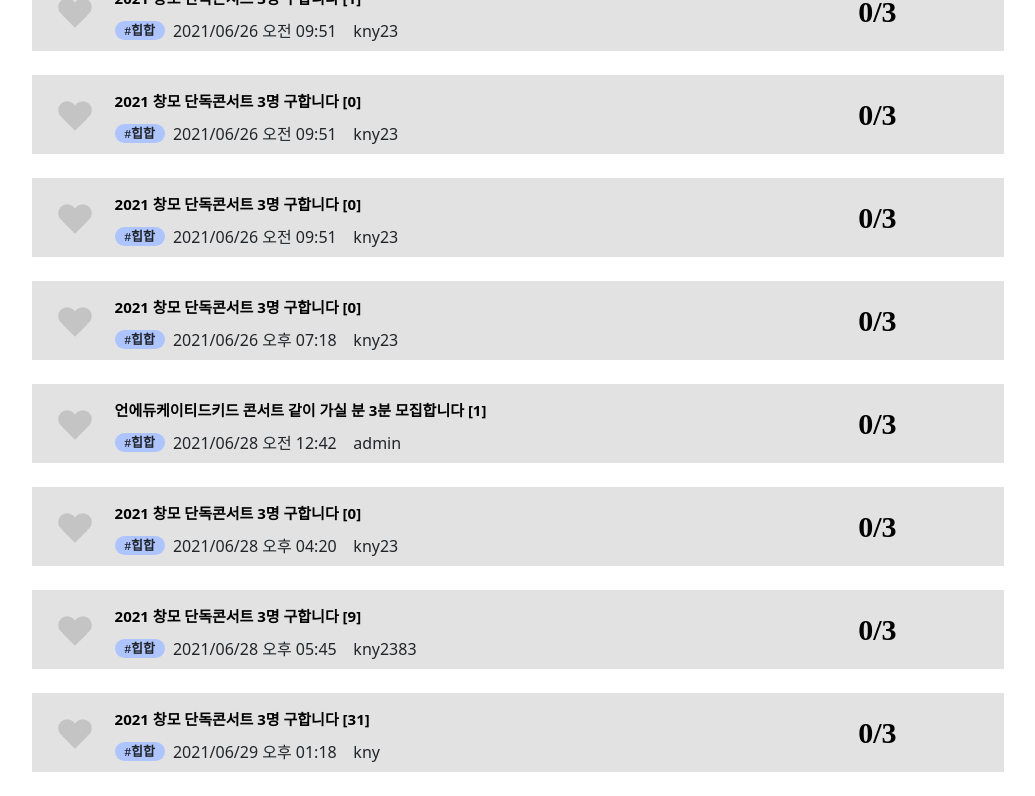
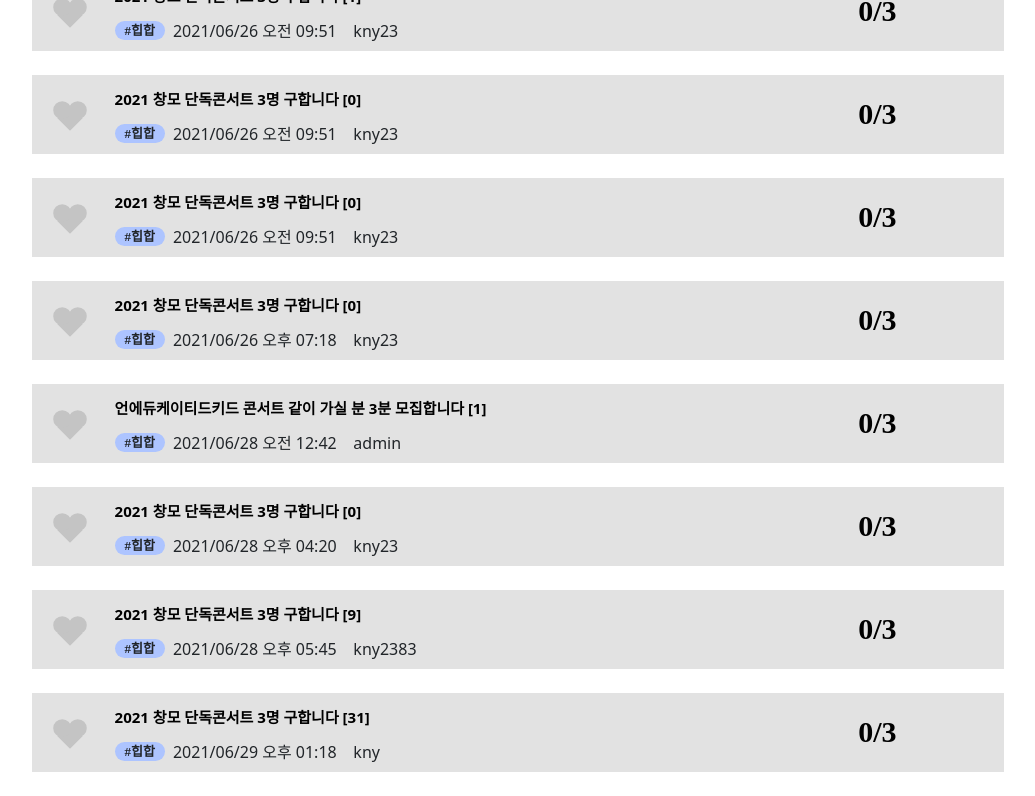
Before and after one commit to CBNULikelion9th/ConcertMeet, a Django app: page /lists/ in a window 1280 px wide. Shown: the part 327-1123 px from the top of the page, without its empty margins (122-1157 px from the left). Run offline with Django 3.2, Linux system fonts and the light colour scheme; data comes from the database, SQL or seed files in the repository; both versions use the stored data as it was after the commit; some libraries are stand-ins or nearby versions.

Commit message:
list페이지 오류수정

```diff
--- a/meetapp/static/blog/post_list.css
+++ b/meetapp/static/blog/post_list.css
@@ -31,8 +31,8 @@
 }
 
 .page_title > a {
-    position:absolute;
-    padding-top:1.7%;
+    position: relative;
+    top:15%;
     padding-left:8.5%;
     font-size:15px;
     font-weight: bold;
@@ -45,7 +45,8 @@
 .heart {
     background: #C4C4C4;
     position: absolute;
-    margin:3.5%;
+    margin-left:3%;
+    margin-top:1%;
     transform: rotate(45deg);
     width: 18px;
     height: 18px;
@@ -81,7 +82,7 @@
 
 .info {
     position: relative;
-    padding-top:5%;
+    padding-top:2.5%;
     padding-left:8.5%;
 }
 .hashtag > p {
```
Also changed, not shown: db.sqlite3.
